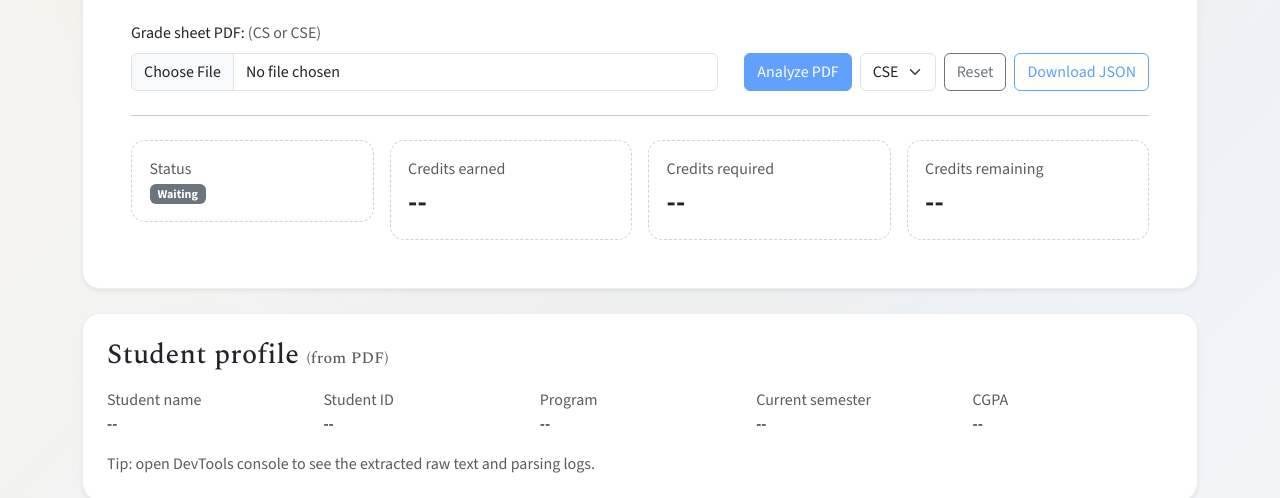
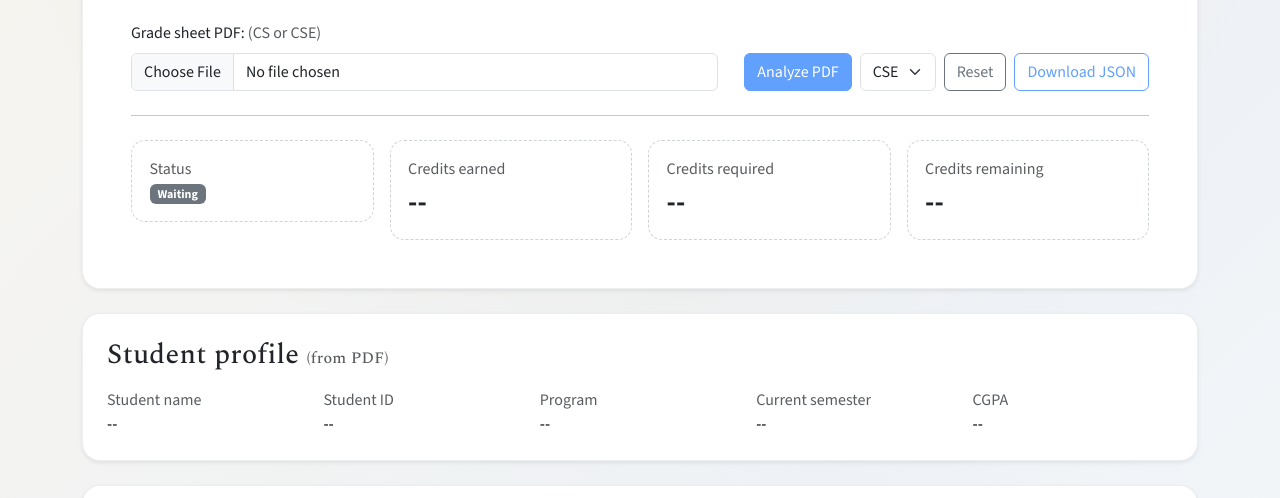
Before and after one commit to Faishal-Monir/Bracu_CSE_GradeSheet_Validator, a plain HTML site: page index.html in a window 1280 px wide. Shown: the part 237-735 px from the top of the page. Drawn offline with nearby package versions, Linux system fonts and the light colour scheme.

Commit message:
dev tip removed

```diff
--- a/index.html
+++ b/index.html
@@ -73,7 +73,7 @@
         <div><div class="text-muted">Current semester</div><div id="currentSemester" class="fw-semibold">--</div></div>
         <div><div class="text-muted">CGPA</div><div id="cgpa" class="fw-semibold">--</div></div>
       </div>
-      <p class="text-muted mt-3 mb-0">Tip: open DevTools console to see the extracted raw text and parsing logs.</p>
+      <!-- <p class="text-muted mt-3 mb-0">Tip: open DevTools console to see the extracted raw text and parsing logs.</p> -->
     </div>
   </section>
 
```
